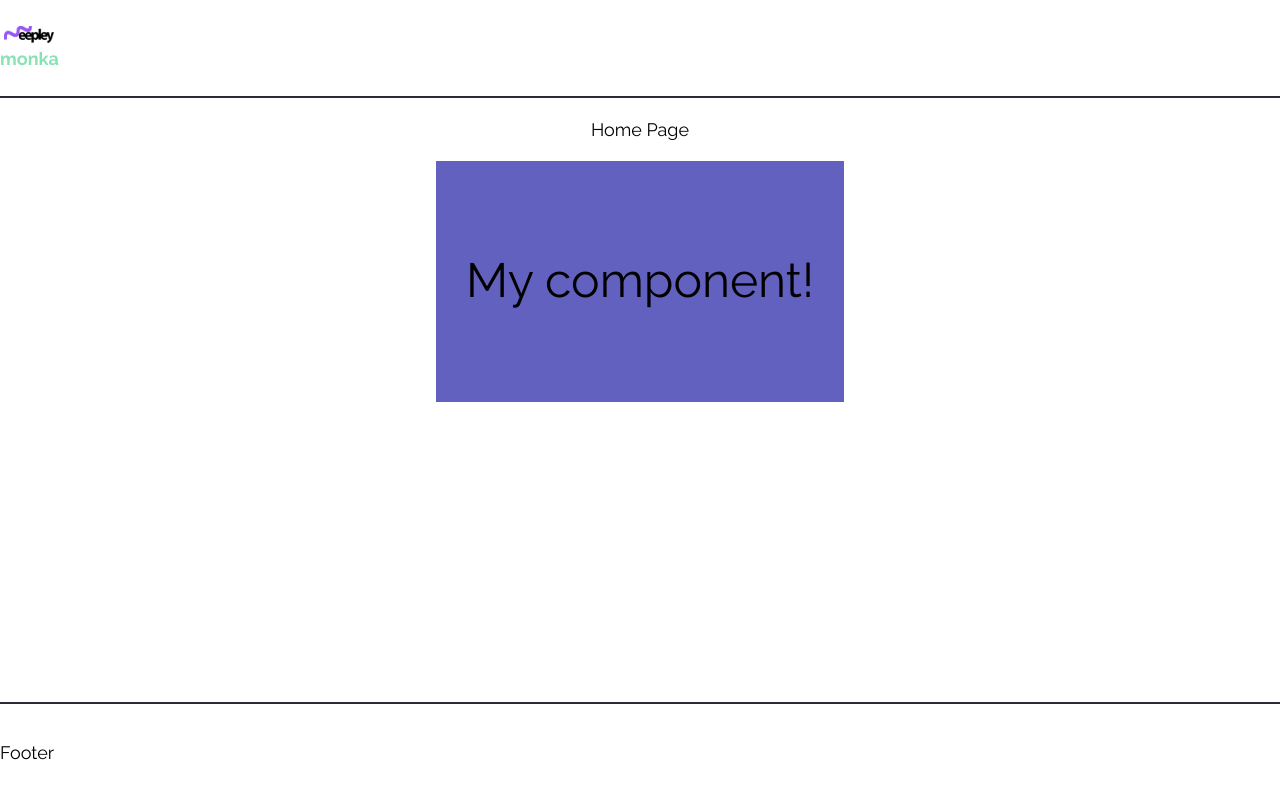
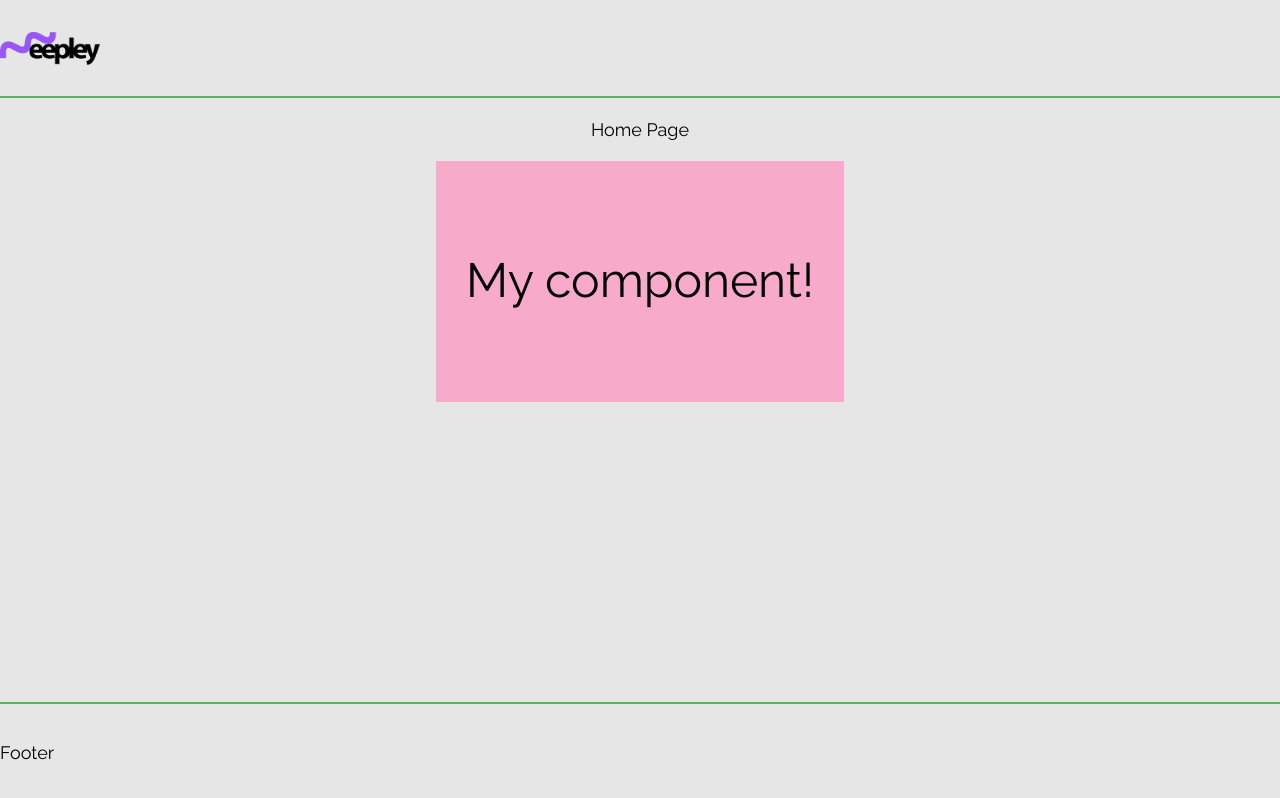
Before and after one commit to mkreive/MeepleyFront, a React (Create React App) app: page / in a window 1280 px wide. Built offline with nearby package versions, Linux system fonts and the light colour scheme.

Commit message:
variables created, redme file updated, respond to media mixin added, logos fixed

```diff
--- a/public/index.html
+++ b/public/index.html
@@ -8,7 +8,7 @@
         <meta name="description" content="Web site created using create-react-app" />
         <link rel="apple-touch-icon" href="%PUBLIC_URL%/logo192.png" />
         <link rel="manifest" href="%PUBLIC_URL%/manifest.json" />
-        <title>Template App</title>
+        <title>meepley</title>
     </head>
 
     <body>
--- a/src/components/Logo/Logo.jsx
+++ b/src/components/Logo/Logo.jsx
@@ -8,7 +8,6 @@ export default function Header() {
     return (
         <div className={cn('container')}>
             <div className={cn('logo')}></div>
-            <div className={cn('company_name')}>monka</div>
         </div>
     );
 }
--- a/src/components/Logo/logo.module.scss
+++ b/src/components/Logo/logo.module.scss
@@ -8,11 +8,6 @@
 .logo {
     background: url('../../../public/logo512.png') no-repeat center center / contain;
     z-index: 99;
-    width: 5rem;
-    height: 2rem;
+    width: 10rem;
+    height: 10rem;
 }
-
-.company_name {
-    color: var(--color-mint);
-    font-weight: var(--font-weight-bold);
-}
--- a/src/layouts/RootLayout/root-layout.module.scss
+++ b/src/layouts/RootLayout/root-layout.module.scss
@@ -6,4 +6,5 @@
     position: relative;
     min-width: 100vw;
     min-height: 100vh;
+    background-color: var(--color-background);
 }
--- /dev/null
+++ b/src/sass/respond-to-media.scss
@@ -0,0 +1,33 @@
+// MEDIA QUERY MANAGER
+
+/*
+0 - 700px:      Phone
+700 - 1200px:   Tablet
+[1200 - 1800] is where our normal styles apply
+1800px + :      Big desktop
+
+$breakpoint arguement choices:
+- phone
+- tab
+- big-desktop
+
+
+1em = 16px
+*/
+@mixin respond($breakpoint) {
+    @if $breakpoint == phone {
+        @media only screen and (max-width: 43.75em) {
+            @content;
+        } //700px
+    }
+    @if $breakpoint == tab {
+        @media only screen and (max-width: 75em) {
+            @content;
+        } //1200px
+    }
+    @if $breakpoint == big-desktop {
+        @media only screen and (min-width: 112.5em) {
+            @content;
+        } //1800
+    }
+}
--- a/src/sass/variables.scss
+++ b/src/sass/variables.scss
@@ -1,11 +1,11 @@
 :root {
     /* Colors */
-    --color-default: #21212c;
-    --color-primary: #21212c;
-    --color-secondary: #2c2c37;
-    --color-tertiary: #6261c0;
+    --color-primary: #9856f4;
+    --color-secondary: #57b561;
+    --color-tertiary: #f8aacb;
+    --color-accent: #f0e04c;
 
-    --color-background: #f2f2f2;
+    --color-background: #e6e6e6;
     --color-white: #fff;
     --color-black: #000;
     --color-gray-light: #f6f5f7;
```
Also changed, not shown: 2 other files (tests, documents, lock files or other folders).
